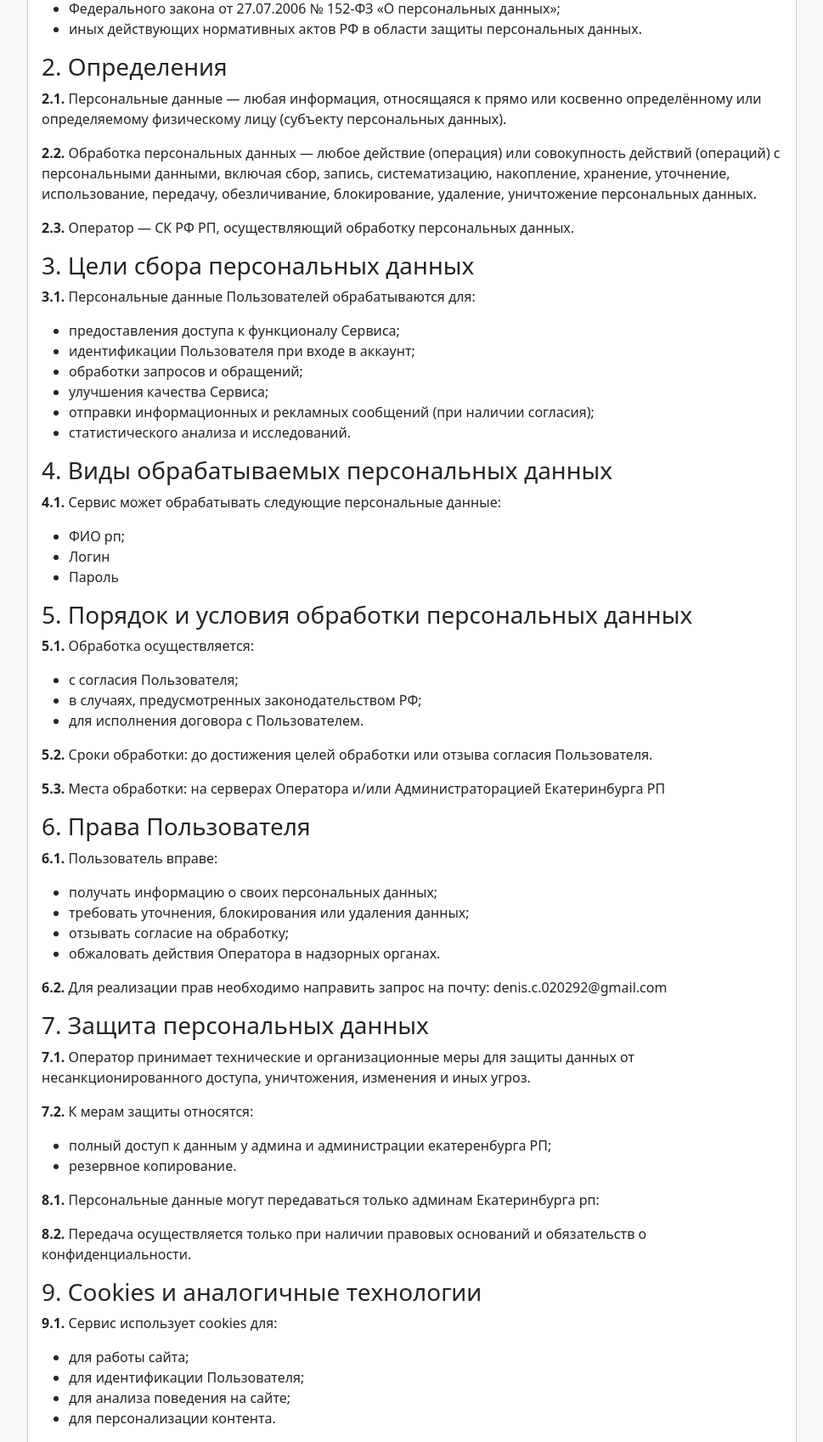
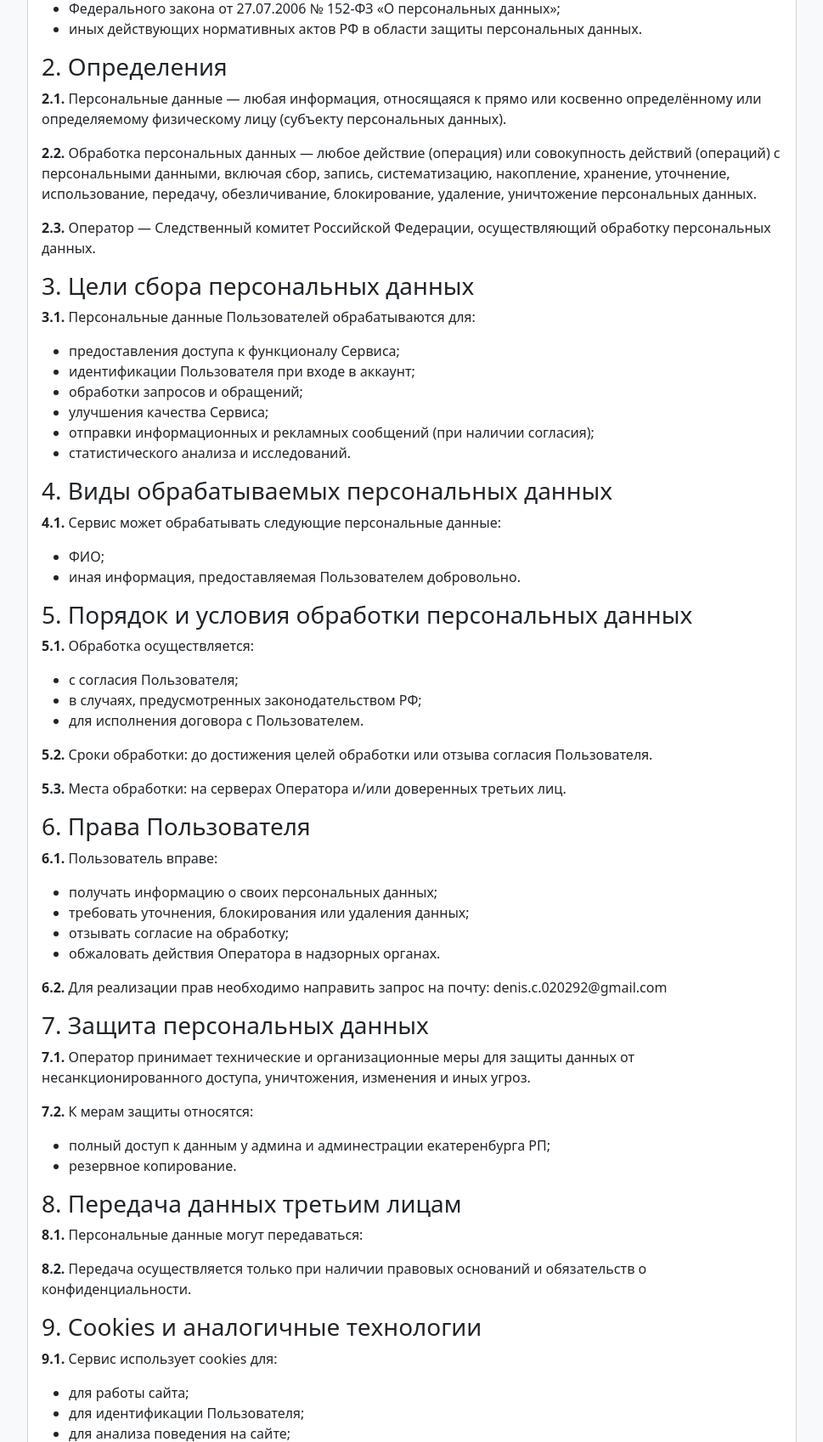
Before and after one commit to denis333rus/website-of-the-Investigative-Committee-of-the-Russian-Federation-rp, a Flask app: page /privacy-policy in a window 1280 px wide. Shown: the part 559-2256 px from the top of the page at 85% size, without its empty margins (155-1124 px from the left). Run offline with Flask 3, Linux system fonts and the light colour scheme.

Commit message:
Add files via upload

```diff
--- a/app.py
+++ b/app.py
@@ -748,8 +748,14 @@ def register_routes(app: Flask) -> None:
 			email = request.form.get('email', '').strip() or None
 			phone = request.form.get('phone', '').strip() or None
 			message = request.form.get('message', '').strip()
+			privacy_agreement = request.form.get('privacy_agreement')
+
 			if not full_name or not message:
 				flash('Укажите ФИО и текст заявления', 'warning')
+				return render_template('feedback.html', full_name=full_name, email=email, phone=phone, message=message)
+
+			if not privacy_agreement:
+				flash('Необходимо согласиться с Политикой конфиденциальности', 'warning')
 				return render_template('feedback.html', full_name=full_name, email=email, phone=phone, message=message)
 			item = Feedback(full_name=full_name, email=email, phone=phone, message=message)
 			db.session.add(item)
@@ -774,9 +780,18 @@ def register_routes(app: Flask) -> None:
 			question6 = request.form.get('question6', '').strip()
 			question7 = request.form.get('question7', '').strip()
 			question8 = request.form.get('question8', '').strip()
+			privacy_agreement = request.form.get('privacy_agreement')
 
 			if not all([full_name, desired_username, desired_password, question1, question2, question3]):
 				flash('Заполните все обязательные поля', 'warning')
+				return render_template('job_application.html',
+					full_name=full_name, desired_username=desired_username,
+					question1=question1, question2=question2, question3=question3,
+					question4=question4, question5=question5, question6=question6,
+					question7=question7, question8=question8)
+
+			if not privacy_agreement:
+				flash('Необходимо согласиться с Политикой конфиденциальности', 'warning')
 				return render_template('job_application.html',
 					full_name=full_name, desired_username=desired_username,
 					question1=question1, question2=question2, question3=question3,
@@ -1188,9 +1203,14 @@ def register_routes(app: Flask) -> None:
 			rating = request.form.get('rating', type=int)
 			title = request.form.get('title', '').strip()
 			content = request.form.get('content', '').strip()
+			privacy_agreement = request.form.get('privacy_agreement')
 
 			if not all([author_name, rating, title, content]):
 				flash('Все поля обязательны для заполнения', 'danger')
+				return render_template('reviews.html')
+
+			if not privacy_agreement:
+				flash('Необходимо согласиться с Политикой конфиденциальности', 'warning')
 				return render_template('reviews.html')
 
 			if rating < 1 or rating > 5:
@@ -1330,9 +1350,14 @@ def register_routes(app: Flask) -> None:
 		if request.method == 'POST':
 			message = request.form.get('message', '').strip()
 			sender_name = request.form.get('sender_name', '').strip()
+			privacy_agreement = request.form.get('privacy_agreement')
 
 			if not message or not sender_name:
 				flash('Заполните все поля', 'warning')
+				return redirect(url_for('chat'))
+
+			if not privacy_agreement:
+				flash('Необходимо согласиться с Политикой конфиденциальности', 'warning')
 				return redirect(url_for('chat'))
 
 			# Определяем тип отправителя
--- a/templates/chat.html
+++ b/templates/chat.html
@@ -66,6 +66,12 @@
 									<label for="message" class="form-label">Сообщение</label>
 									<textarea class="form-control" id="message" name="message" rows="3"
 											  placeholder="Введите ваше сообщение..." required></textarea>
+								</div>
+								<div class="mb-3 form-check">
+									<input type="checkbox" class="form-check-input" id="privacy_agreement" name="privacy_agreement" required>
+									<label class="form-check-label" for="privacy_agreement">
+										Я согласен с <a href="/privacy_policy" target="_blank" class="text-decoration-none">Политикой конфиденциальности</a> *
+									</label>
 								</div>
 								<button type="submit" class="btn btn-{% if session.get('admin_logged_in') %}danger{% else %}primary{% endif %}">
 									<i class="bi bi-send"></i> Отправить сообщение
--- a/templates/privacy_policy.html
+++ b/templates/privacy_policy.html
@@ -27,7 +27,7 @@
 					<h3>2. Определения</h3>
 					<p><strong>2.1.</strong> Персональные данные — любая информация, относящаяся к прямо или косвенно определённому или определяемому физическому лицу (субъекту персональных данных).</p>
 					<p><strong>2.2.</strong> Обработка персональных данных — любое действие (операция) или совокупность действий (операций) с персональными данными, включая сбор, запись, систематизацию, накопление, хранение, уточнение, использование, передачу, обезличивание, блокирование, удаление, уничтожение персональных данных.</p>
-					<p><strong>2.3.</strong> Оператор — СК РФ РП, осуществляющий обработку персональных данных.</p>
+					<p><strong>2.3.</strong> Оператор — Следственный комитет Российской Федерации, осуществляющий обработку персональных данных.</p>
 
 					<h3>3. Цели сбора персональных данных</h3>
 					<p><strong>3.1.</strong> Персональные данные Пользователей обрабатываются для:</p>
@@ -43,9 +43,8 @@
 					<h3>4. Виды обрабатываемых персональных данных</h3>
 					<p><strong>4.1.</strong> Сервис может обрабатывать следующие персональные данные:</p>
 					<ul>
-						<li>ФИО рп;</li>
-						<li>Логин</li>
-        <li>Пароль</li>
+						<li>ФИО;</li>
+						<li>иная информация, предоставляемая Пользователем добровольно.</li>
 					</ul>
 
 					<h3>5. Порядок и условия обработки персональных данных</h3>
@@ -56,7 +55,7 @@
 						<li>для исполнения договора с Пользователем.</li>
 					</ul>
 					<p><strong>5.2.</strong> Сроки обработки: до достижения целей обработки или отзыва согласия Пользователя.</p>
-					<p><strong>5.3.</strong> Места обработки: на серверах Оператора и/или Администраторацией Екатеринбурга РП</p>
+					<p><strong>5.3.</strong> Места обработки: на серверах Оператора и/или доверенных третьих лиц.</p>
 
 					<h3>6. Права Пользователя</h3>
 					<p><strong>6.1.</strong> Пользователь вправе:</p>
@@ -72,11 +71,12 @@
 					<p><strong>7.1.</strong> Оператор принимает технические и организационные меры для защиты данных от несанкционированного доступа, уничтожения, изменения и иных угроз.</p>
 					<p><strong>7.2.</strong> К мерам защиты относятся:</p>
 					<ul>
-						<li>полный доступ к данным у админа и администрации екатеренбурга РП;</li>
+						<li>полный доступ к данным у админа и админестрации екатеренбурга РП;</li>
 						<li>резервное копирование.</li>
 					</ul>
 
-					<p><strong>8.1.</strong> Персональные данные могут передаваться только админам Екатеринбурга рп:</p>
+					<h3>8. Передача данных третьим лицам</h3>
+					<p><strong>8.1.</strong> Персональные данные могут передаваться:</p>
 					<ul>
 					</ul>
 					<p><strong>8.2.</strong> Передача осуществляется только при наличии правовых оснований и обязательств о конфиденциальности.</p>
--- a/templates/reviews.html
+++ b/templates/reviews.html
@@ -79,6 +79,12 @@
 								  placeholder="Подробно опишите ваше мнение о работе СК РФ" required></textarea>
 					</div>
 
+					<div class="mb-3 form-check">
+						<input type="checkbox" class="form-check-input" id="privacy_agreement" name="privacy_agreement" required>
+						<label class="form-check-label" for="privacy_agreement">
+							Я согласен с <a href="/privacy_policy" target="_blank" class="text-decoration-none">Политикой конфиденциальности</a> *
+						</label>
+					</div>
 
 					<button type="submit" class="btn btn-danger w-100">
 						<i class="bi bi-send"></i> Отправить отзыв
```
Also changed, not shown: templates/feedback.html (+8 -0 lines), templates/job_application.html (+8 -0 lines).
